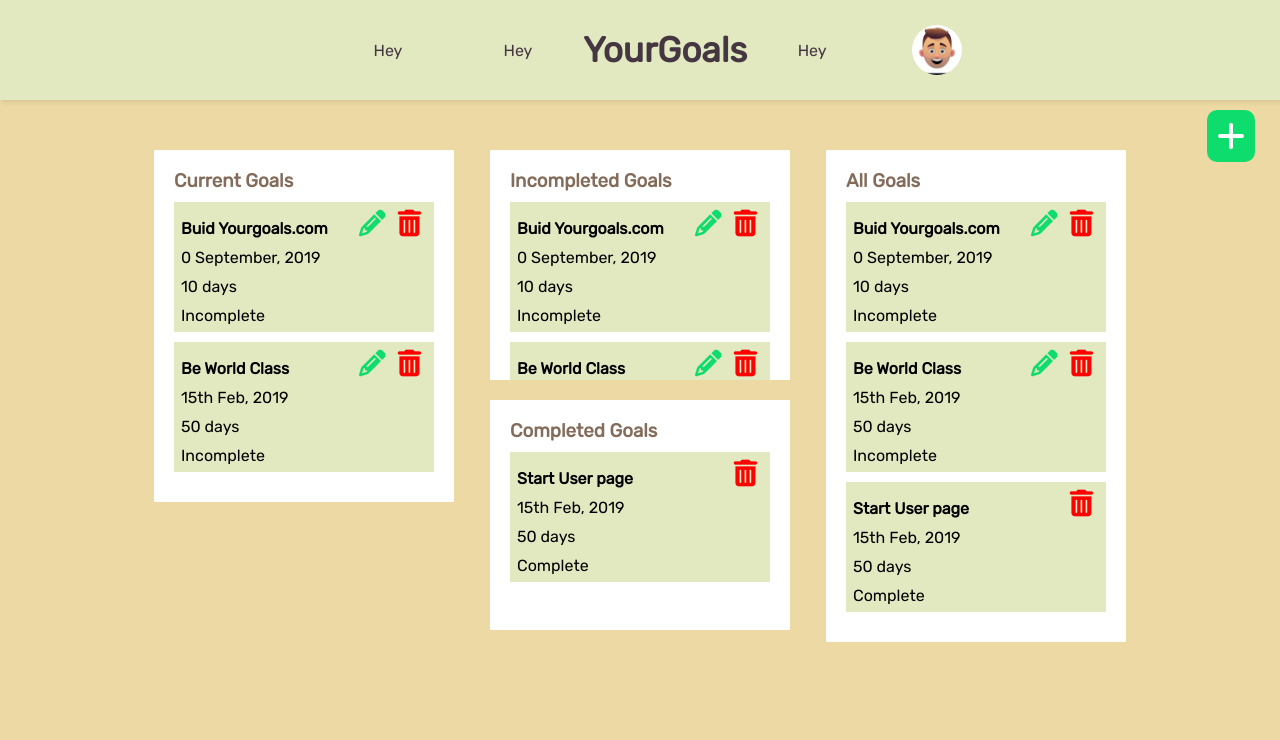
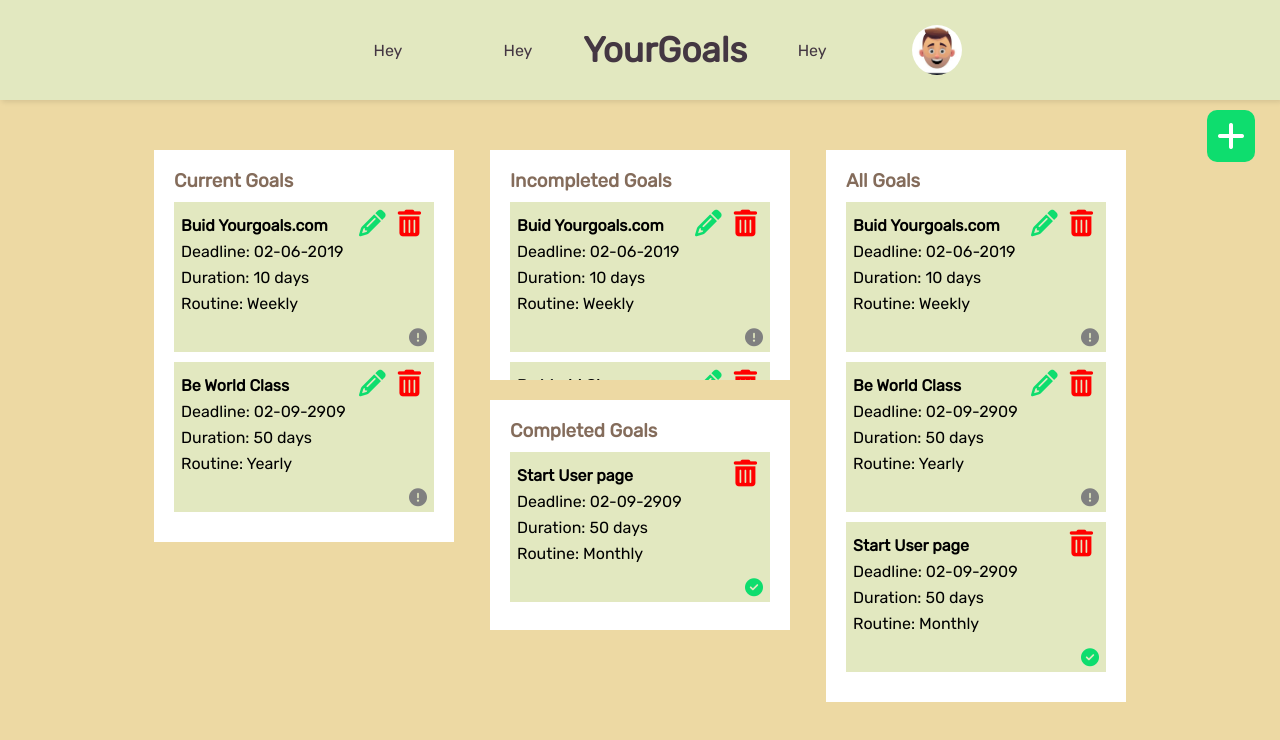
Before and after one commit to dillionmegida/your-goals, a React (Create React App) app in the folder client/: page /user in a window 1280 px wide. Shown: the top 740 px of the page. Built offline with nearby package versions, Linux system fonts and the light colour scheme.

Commit message:
Used icons to represent complete and incomplete

```diff
--- a/client/src/components/Users/Goals/Categories/Template/GoalsTemplate.js
+++ b/client/src/components/Users/Goals/Categories/Template/GoalsTemplate.js
@@ -9,25 +9,28 @@ let Goals = [
 	{
 		key: 'Buid Yourgoals.com',
 		title: 'Buid Yourgoals.com',
-		deadline: '0 September, 2019',
+		deadline: '02-06-2019',
 		duration: '10 days',
 		status: 'Incomplete',
+		routine: 'Weekly',
 		current: true
 	},
 	{
 		key: 'Play Gamess',
 		title: 'Be World Class',
-		deadline: '15th Feb, 2019',
+		deadline: '02-09-2909',
 		duration: '50 days',
 		status: 'Incomplete',
+		routine: 'Yearly',
 		current: true
 	},
 	{
 		key: 'Play Gamesaa',
 		title: 'Start User page',
-		deadline: '15th Feb, 2019',
+		deadline: '02-09-2909',
 		duration: '50 days',
 		status: 'Complete',
+		routine: 'Monthly',
 		current: false,
 	}
 ];
@@ -101,9 +104,18 @@ let GoalsTemplate = props => {
 
 						</div>
 						<h4>{goal.title}</h4>
-						<p>{goal.deadline}</p>
-						<p>{goal.duration}</p>
-						<p>{goal.status}</p>
+						<p>Deadline: {goal.deadline}</p>
+						<p>Duration: {goal.duration}</p>
+						<p>Routine: {goal.routine}</p>
+						{goal.status === 'Complete' ?
+							<p className='GoalStatusIcons'><i style={{color: 'var(--color6)'}} className='fa fa-check-circle' ariaHidden='true'></i></p>
+							:
+							goal.status === 'Incomplete' ?
+								<p className='GoalStatusIcons'><i style={{color: 'gray'}} className='fa fa-exclamation-circle' ariaHidden='true'></i></p>
+								:
+								null
+						}
+
 					</div>
 				)
 			}
--- a/client/src/components/Users/Goals/Categories/Template/style.css
+++ b/client/src/components/Users/Goals/Categories/Template/style.css
@@ -15,14 +15,14 @@
 .GoalsSection .Goal {
 	margin: 10px 0;
 	width: 100%;
-	height: 130px;
+	height: 150px;
 	padding: 7px;
 	background-color: var(--color5);
 }
 
 .GoalsSection .Goal h4,
 .GoalsSection .Goal p {
-	margin: 10px 0;
+	margin: 7px 0;
 }
 
 .AllGoals {
@@ -50,6 +50,12 @@
 	color: red;
 }
 
+.GoalStatusIcons {
+	float: right;
+	font-size: 18px;
+	margin: 0;
+}
+
 @media screen and (max-width: 650px) {
 	.GoalsSection {
 		width: 230px;
```
